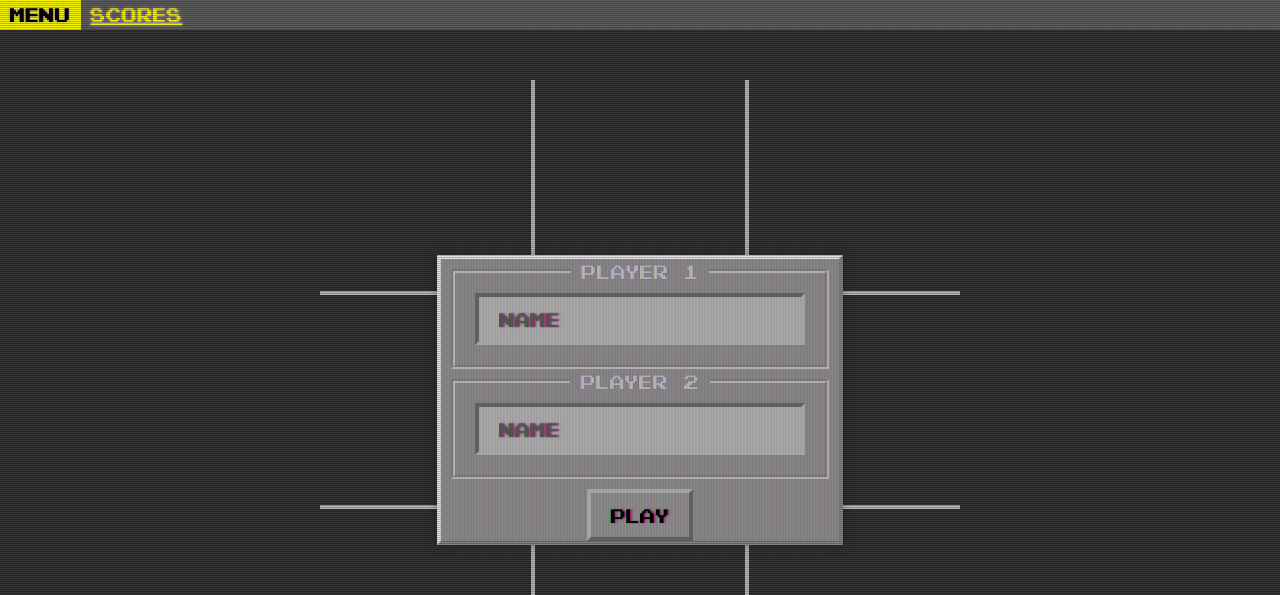
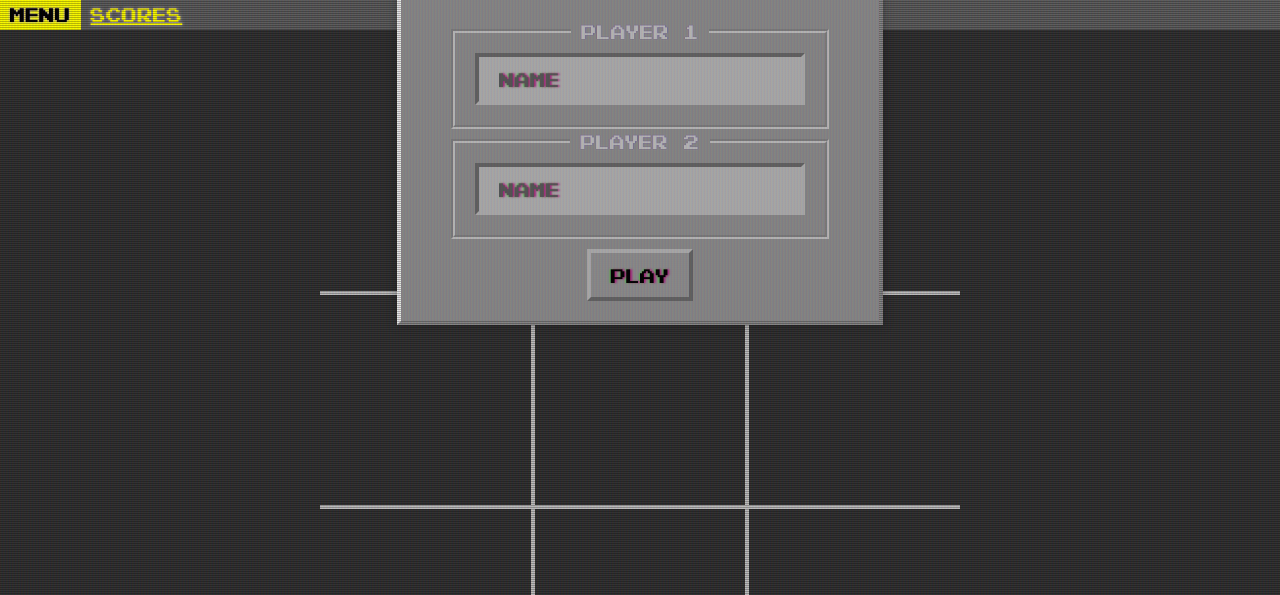
Before and after one commit to iljakumlander/tictactoe, a Next.js app: page /local in a window 1280 px wide. Shown: the top 595 px of the page. Built offline with nearby package versions, Linux system fonts and the light colour scheme.

Commit message:
Refactoring and style tweaks

```diff
--- a/styles/board.scss
+++ b/styles/board.scss
@@ -10,10 +10,12 @@
     aspect-ratio: 1;
     margin: 0 auto;
     user-select: none;
-    transition: all 500ms ease-in-out;
+    transition: all 150ms ease-in-out;
     transform: scale(1);
 
     body:has(div:not([class]):not([id])) & {
+      transform: translateY(20%) scale(.8);
+
       @media (max-aspect-ratio: 2/3) {
         max-width: 80vw;
         transform: translateY(-50%) scale(.8);
--- a/styles/dialog.scss
+++ b/styles/dialog.scss
@@ -6,7 +6,7 @@
     @include crt;
 
     position: absolute;
-    top: 50%;
+    top: 20%;
     left: 50%;
     transform: translate(-50%, -50%);
     background-color: #BBB;
@@ -15,6 +15,10 @@
     opacity: 10;
     text-align: center;
     user-select: none;
+    display: flex;
+    flex-direction: column;
+    justify-content: space-around;
+    padding: 20px 40px;
 
     @media (max-aspect-ratio: 3/2) {
         min-width: 80vw;
@@ -22,12 +26,11 @@
         transform: translate(-50%, 0);
         bottom: 10%;
         top: auto;
-        display: flex;
-        flex-direction: column;
-        justify-content: space-around;
+        padding: 0;;
     }
 
     @media (max-aspect-ratio: 2/3) {
         min-height: 30vh;
+        padding: 0;
     }
 }
```
Also changed, not shown: pages/index.tsx (+5 -24 lines).
